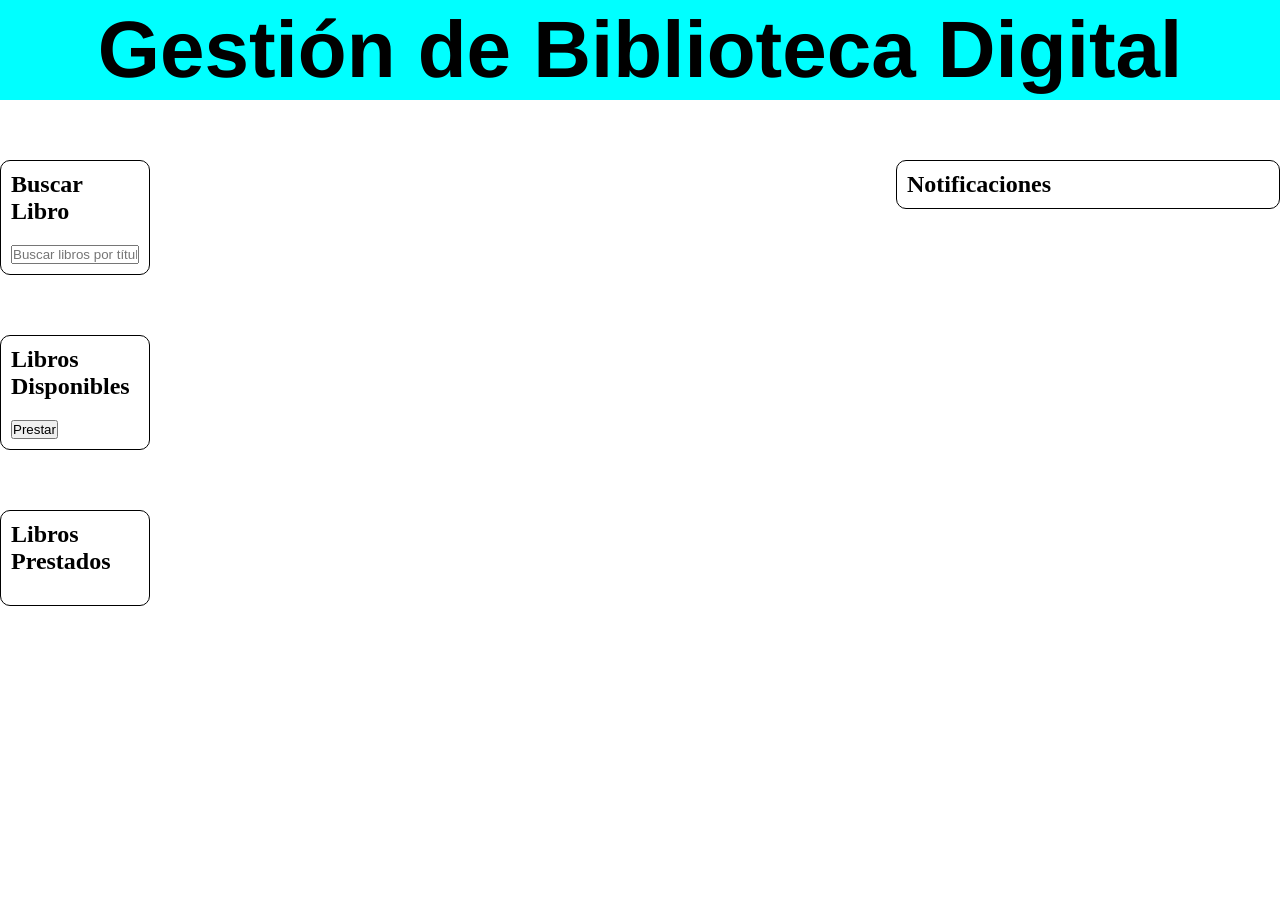
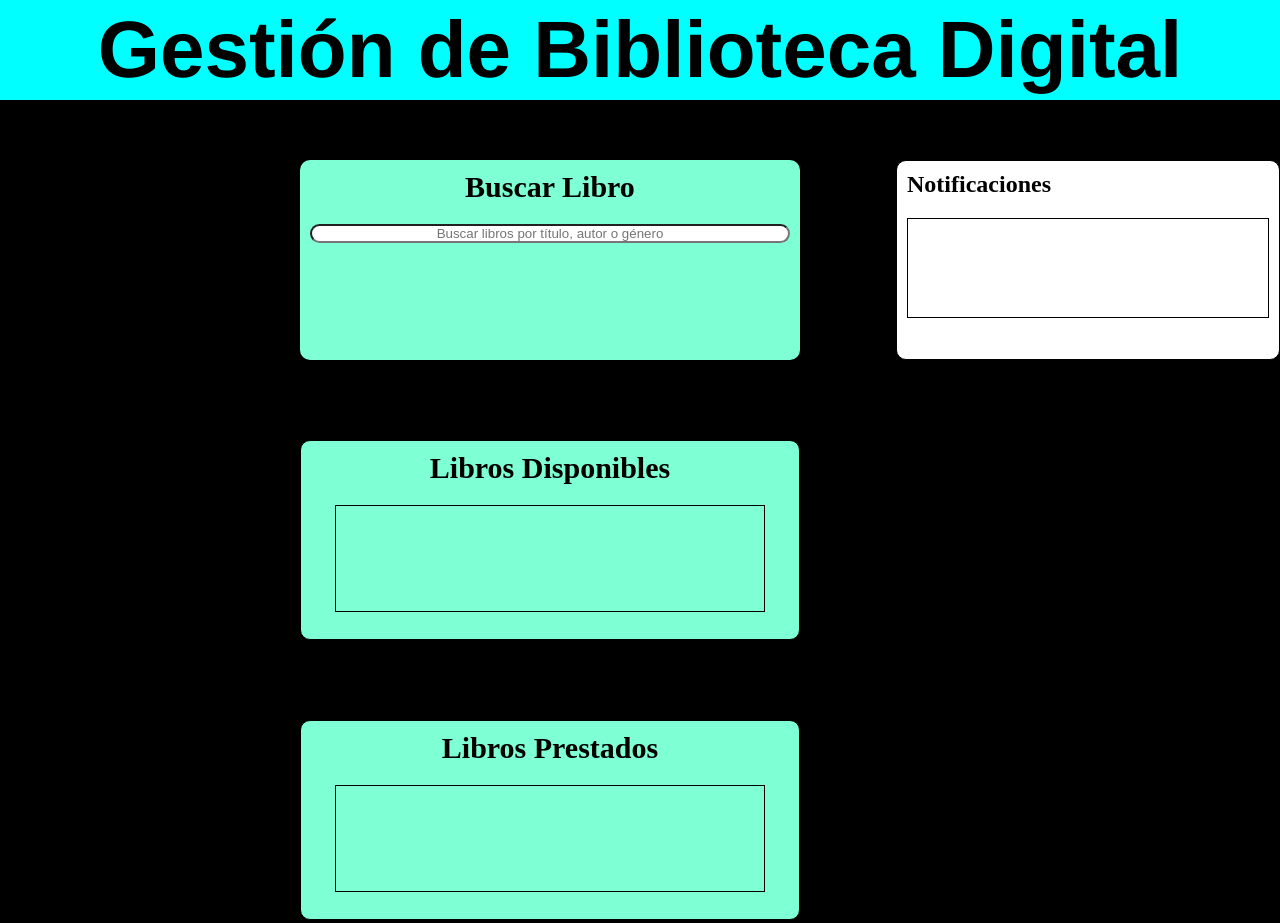
Before and after one commit to luis-sagx/Biblioteca, a plain HTML site: page index.html in a window 1280 px wide. Before the commit the page ends 800 px from the top, so only its background shows below. Drawn offline with Linux system fonts and the light colour scheme.

Commit message:
Mejora Estetica

```diff
--- a/css/styles.css
+++ b/css/styles.css
@@ -31,19 +31,73 @@ aside{
     flex-direction: column;
     gap: 20px;
     width: 30%;
+    height: 200px;
     border: 1px solid black;
     padding: 10px;
     border-radius: 10px;
     margin-bottom: 20px;
+    background-color: white;
 }
 
 section{
     display: flex;
     flex-direction: column;
     gap: 20px;
-    width: 70%;
+    width: 500px;
+    height: 200px;
     border: 1px solid black;
     padding: 10px;
     border-radius: 10px;
     margin-bottom: 60px;
+    background-color: aquamarine;
+    text-align: center;
+    align-items: center;
 }
+
+.buscador{
+    border: 0px solid black;
+}
+
+
+
+body{
+    background-color: black;
+}
+
+section h2{
+    color: black;
+    font-size: 30px;
+}
+
+#filtro{
+    border-radius: 10px;
+    width: 100%;
+    text-align: center;
+
+}
+
+.contenedor{
+    display: flex;
+    flex-direction: column;
+    gap: 20px;
+    margin-left: 300px;
+}
+
+#librosDisponibles{
+    border: 1px solid black;
+    width: 90%;
+    height: 60%;
+}
+
+#librosPrestados{
+    border: 1px solid black;
+    width: 90%;
+    height: 60%;
+}
+
+
+#notificaciones{
+    width: 100%;
+    height: 100px;
+    border: 1px solid black;
+}
--- a/index.html
+++ b/index.html
@@ -16,8 +16,8 @@
     </header>
 
     <div class="principal">
-        <div>
-            <section>
+        <div class="contenedor">
+            <section class="buscador">
                 <h2>Buscar Libro</h2>
             <input type="text" id="filtro" placeholder="Buscar libros por título, autor o género">
         </section>
@@ -27,7 +27,6 @@
             <h2>Libros Disponibles</h2>
 
                 <div id="librosDisponibles">
-                    <button>Prestar</button>
                 </div>
             </section>
             <section>
@@ -39,7 +38,7 @@
         </div>
         <aside>
             <h2> Notificaciones</h2>
-            <div id="notificaciones" style="position: fixed; top: 10px; right: 10px; width: 300px; z-index: 1000;">
+            <div id="notificaciones"></div>
         </aside>
 
 
```
